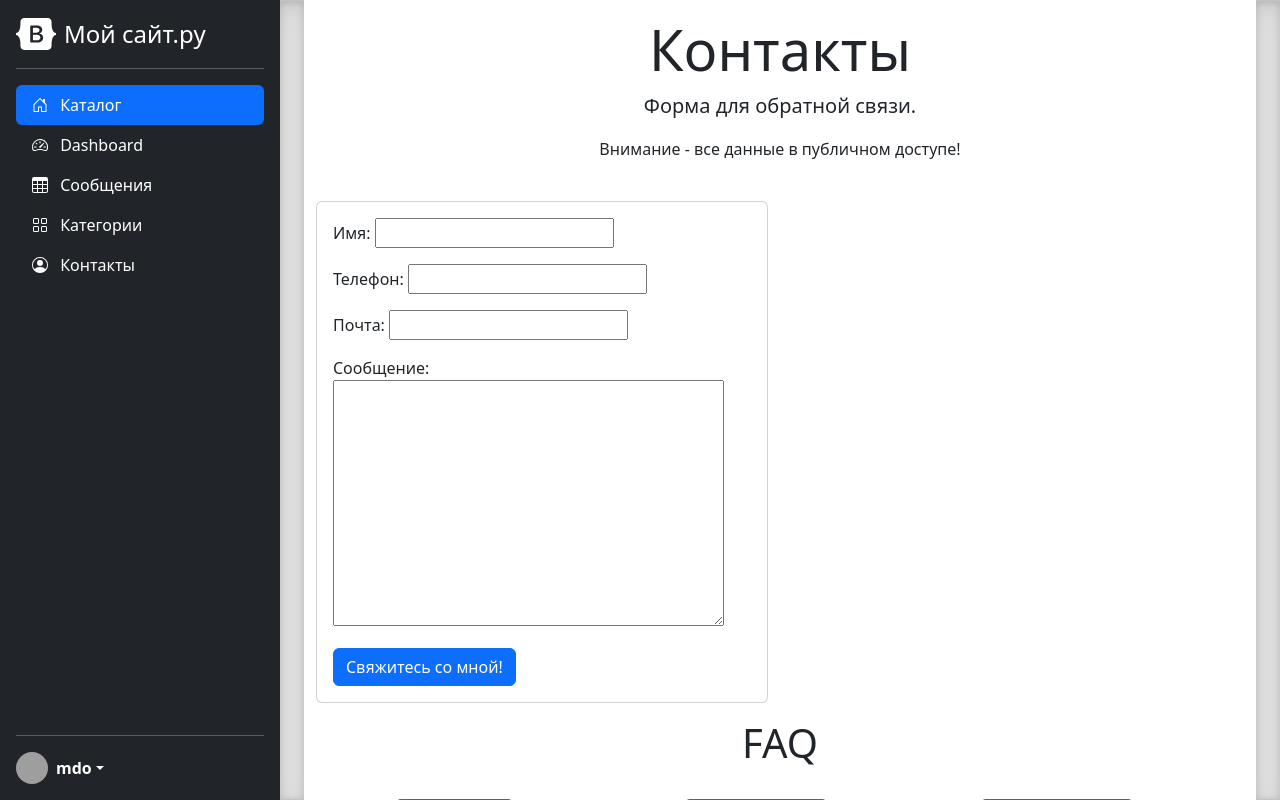
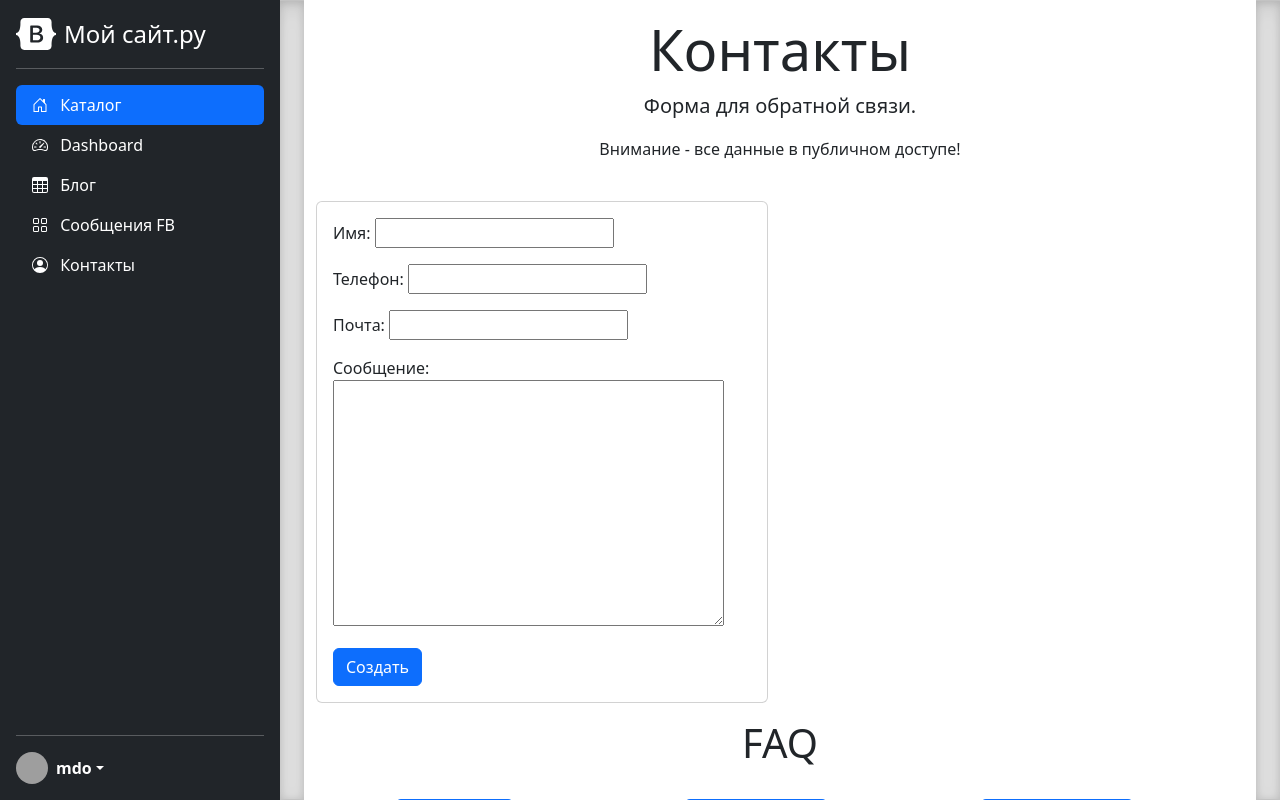
Before and after one commit to vap-tech/django_project, a Django app: page /feedback-create/ in a window 1280 px wide. Run offline with Django 4.2, Linux system fonts and the light colour scheme; some libraries are stand-ins or nearby versions; grey boxes are pictures that could not be loaded.

Commit message:
fix link

```diff
--- a/catalog/templates/catalog/category_form.html
+++ b/catalog/templates/catalog/category_form.html
@@ -19,7 +19,11 @@
                         <form method="post">
                             {% csrf_token %}
                             {{ form.as_p }}
-                            <button type="submit" class="btn btn-primary">Создать</button>
+                            {% if object %}
+                                <button type="submit" class="btn btn-primary">Изменить</button>
+                            {% else %}
+                                <button type="submit" class="btn btn-primary">Создать</button>
+                            {% endif %}
                         </form>
                     </div>
                 </div>
--- a/catalog/templates/catalog/feedback_form.html
+++ b/catalog/templates/catalog/feedback_form.html
@@ -20,7 +20,11 @@
                         <form method="post">
                             {% csrf_token %}
                             {{ form.as_p }}
-                            <button type="submit" class="btn btn-primary">Свяжитесь со мной!</button>
+                            {% if object %}
+                                <button type="submit" class="btn btn-primary">Изменить</button>
+                            {% else %}
+                                <button type="submit" class="btn btn-primary">Создать</button>
+                            {% endif %}
                         </form>
                     </div>
                 </div>
--- a/catalog/templates/catalog/includes/inc_main_menu.html
+++ b/catalog/templates/catalog/includes/inc_main_menu.html
@@ -24,19 +24,19 @@
             </a>
         </li>
         <li>
-            <a href="{% url 'catalog:messages' %}" class="nav-link text-white">
+            <a href="{% url 'catalog:blog' %}" class="nav-link text-white">
                 <svg class="bi pe-none me-2" width="16" height="16">
                     <use href="#table"></use>
                 </svg>
-                Сообщения
+                Блог
             </a>
         </li>
         <li>
-            <a href="{% url 'catalog:category' %}" class="nav-link text-white">
+            <a href="{% url 'catalog:messages' %}" class="nav-link text-white">
                 <svg class="bi pe-none me-2" width="16" height="16">
                     <use href="#grid"></use>
                 </svg>
-                Категории
+                Сообщения FB
             </a>
         </li>
         <li>
--- a/catalog/templates/catalog/product_form.html
+++ b/catalog/templates/catalog/product_form.html
@@ -19,7 +19,11 @@
                         <form method="post">
                             {% csrf_token %}
                             {{ form.as_p }}
-                            <button type="submit" class="btn btn-primary">Создать</button>
+                            {% if object %}
+                                <button type="submit" class="btn btn-primary">Изменить</button>
+                            {% else %}
+                                <button type="submit" class="btn btn-primary">Создать</button>
+                            {% endif %}
                         </form>
                     </div>
                 </div>
```
